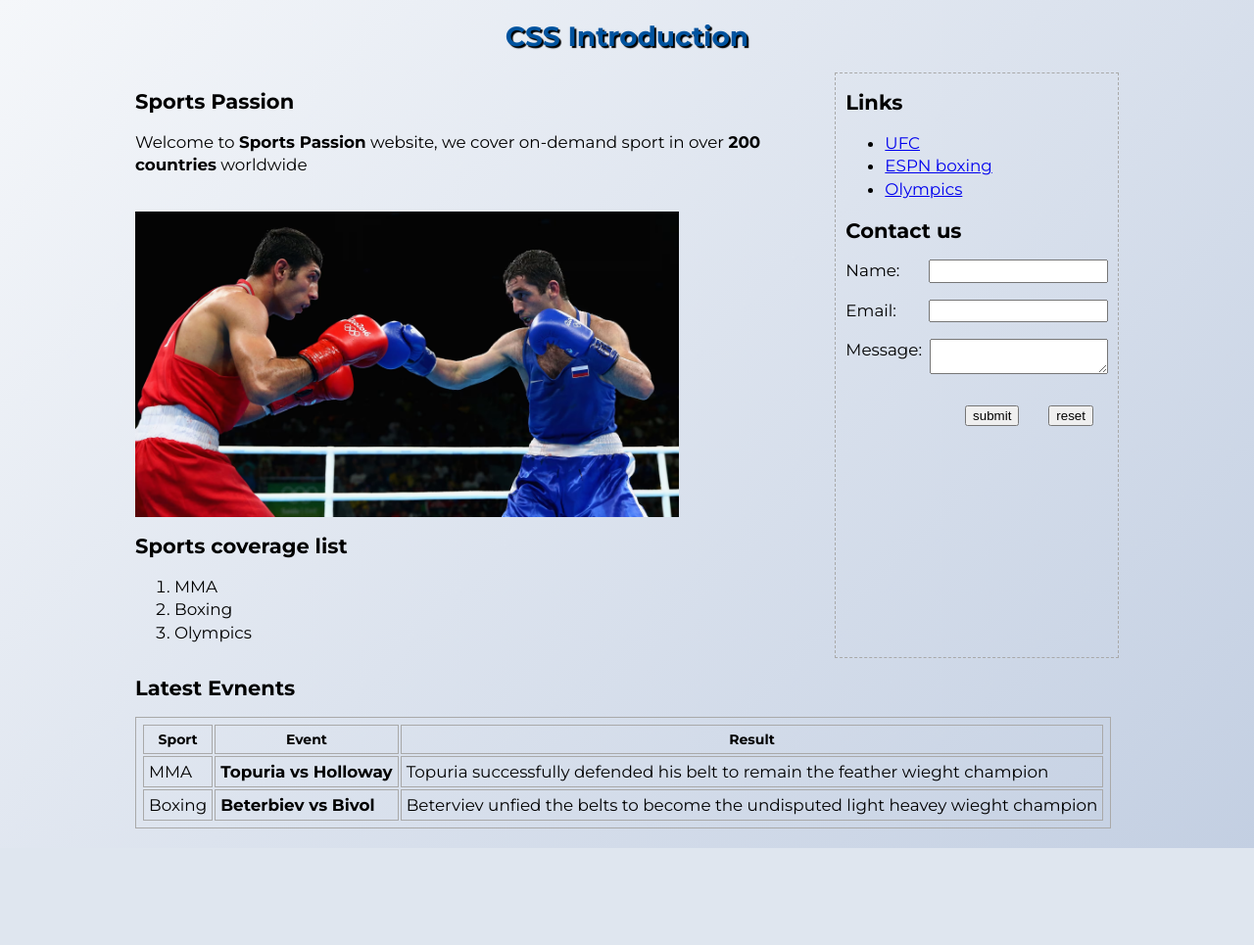
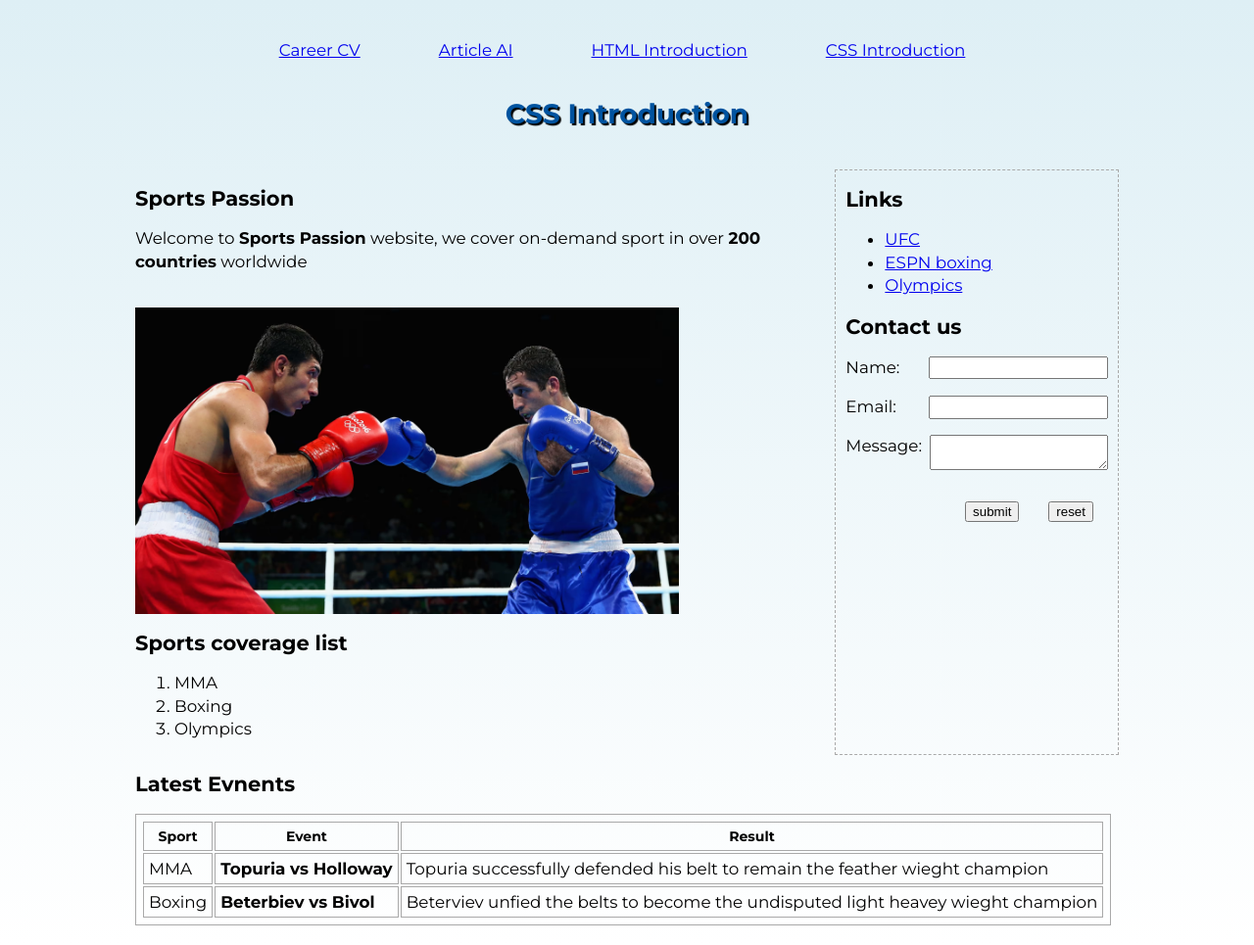
Before and after one commit to T-Python-Sep-24/LAB-Templates-CSS-101, a Django app: page /css/introduction/ in a window 1280 px wide. Shown: the whole page at 98% size. Before the commit the page ends 866 px from the top, so only its background shows below. Run offline with Django 4.2, Linux system fonts and the light colour scheme.

Commit message:
add navigation

```diff
--- a/LabTemplatesCSS/main/static/css/styles-intro.css
+++ b/LabTemplatesCSS/main/static/css/styles-intro.css
@@ -11,13 +11,37 @@ html {
 body {
     max-width: 100%;
     margin: 0 auto;
-    background-image: linear-gradient(135deg, #f5f7fa 0%, #c3cfe2 100%);
+    /* background-image: linear-gradient(135deg, #f5f7fa 0%, #c3cfe2 100%); */
+    background-image: linear-gradient(to top, #ffffff , #DEEFF5);
     padding: 0 10px;
 }
+
+.menu {
+    margin: 0 auto;
+    padding: 25px 10px 0 0;
+    display: flex;
+    flex-direction: column;
+    justify-content: center;
+    flex-wrap: wrap;
+  }
+
+.menu > ul {
+    margin: 0;
+    padding: 0;
+}
+
+.menu > li {
+    list-style: none;
+    padding: 10px 20px;
+    margin: 5px 20px;
+    text-align: center;
+}
+
 
 h1 {
     text-align: center;
     margin: 0;
+    margin-bottom: 20px;
     padding: 20px 0;
     color: #00539f;
     text-shadow: 2px 2px 1px black;
@@ -95,6 +119,11 @@ table, th, tr, td {
     body {
         max-width: 80%;
     }
+
+    .menu {
+        flex-direction: row;
+    }
+
     /* change into two cloumns using flex */
     .container {
         flex-direction: row;
--- a/LabTemplatesCSS/main/templates/main/css-intro.html
+++ b/LabTemplatesCSS/main/templates/main/css-intro.html
@@ -12,6 +12,14 @@
     </head>
     <body>
         <header>
+            <nav class="menu-container">
+                <ul class="menu">
+                    <li><a href="{% url 'main:career_cv_view' %}">Career CV</a></li>
+                    <li><a href="{% url 'main:article_ai_view' %}">Article AI</a></li>
+                    <li><a href="{% url 'main:html_intro_view' %}">HTML Introduction</a></li>
+                    <li><a href="{% url 'main:css_intro_view' %}">CSS Introduction</a></li>
+                </ul>
+            </nav>
             <h1>CSS Introduction</h1>
         </header>
         <div class="container">
--- a/LabTemplatesCSS/main/urls.py
+++ b/LabTemplatesCSS/main/urls.py
@@ -4,6 +4,7 @@ from . import views
 app_name = "main"
 
 urlpatterns = [
+    path("", views.home_view, name = "home_view"),
     path("html/introduction/", views.html_intro_view, name = "html_intro_view"),
     path("css/introduction/", views.css_intro_view, name = "css_intro_view"),
     path("article/ai/", views.article_ai_view, name = "article_ai_view"),
--- a/LabTemplatesCSS/main/views.py
+++ b/LabTemplatesCSS/main/views.py
@@ -17,3 +17,7 @@ def article_ai_view(request: HttpRequest):
 def career_cv_view(request: HttpRequest):
 
     return render(request, "main/career-cv.html")
+
+def home_view(request: HttpRequest):
+
+    return render(request, "main/home.html")
```
Also changed, not shown: LabTemplatesCSS/main/static/css/styles-ai.css (+27 -0 lines), LabTemplatesCSS/main/static/css/styles-cv.css (+65 -5 lines), LabTemplatesCSS/main/templates/main/article-ai.html (+8 -0 lines), LabTemplatesCSS/main/templates/main/career-cv.html (+8 -0 lines), LabTemplatesCSS/main/templates/main/home.html (added, +20 -0 lines), LabTemplatesCSS/main/templates/main/html-intro.html (+8 -0 lines).
